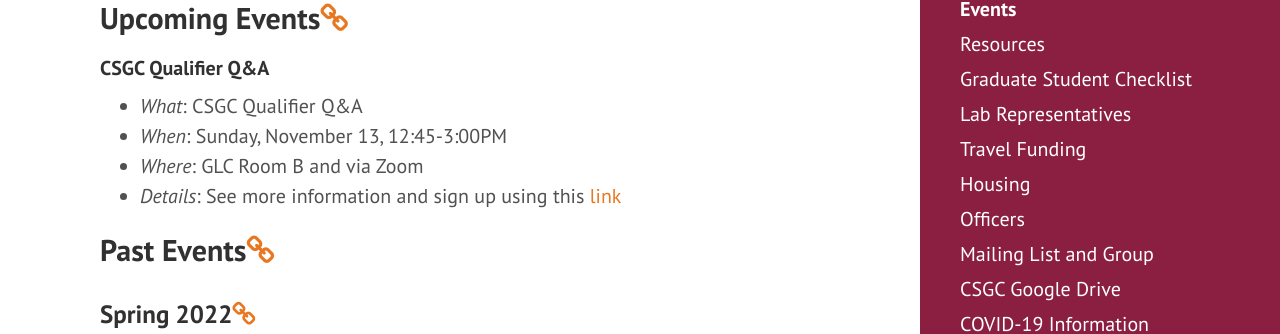
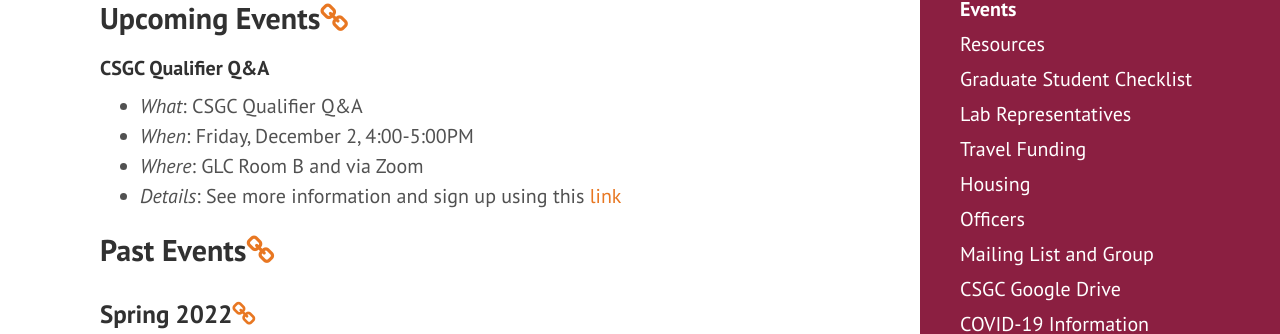
Before and after one commit to CSGraduateCouncil-VirginiaTech/csgc-website, a Jekyll site: the page built from events.md, in a window 1280 px wide and 900 px high. Shown: the part 388-722 px from the top of the window. Built offline with Jekyll 4.4.1, drawn with Linux system fonts in a browser that asks for light colours.

Commit message:
Update events.md

```diff
--- a/events.md
+++ b/events.md
@@ -16,7 +16,7 @@ You may see the CS Grad Council Google Calender [here](https://calendar.google.c
 #### CSGC Qualifier Q&A
 
 - *What*: CSGC Qualifier Q&A
-- *When*: Sunday, November 13, 12:45-3:00PM
+- *When*: Friday, December 2, 4:00-5:00PM
 - *Where*: GLC Room B and via Zoom
 - *Details*: See more information and sign up using this [link](https://forms.gle/7kWJc5cr5mjBkxjT7)
 
```
